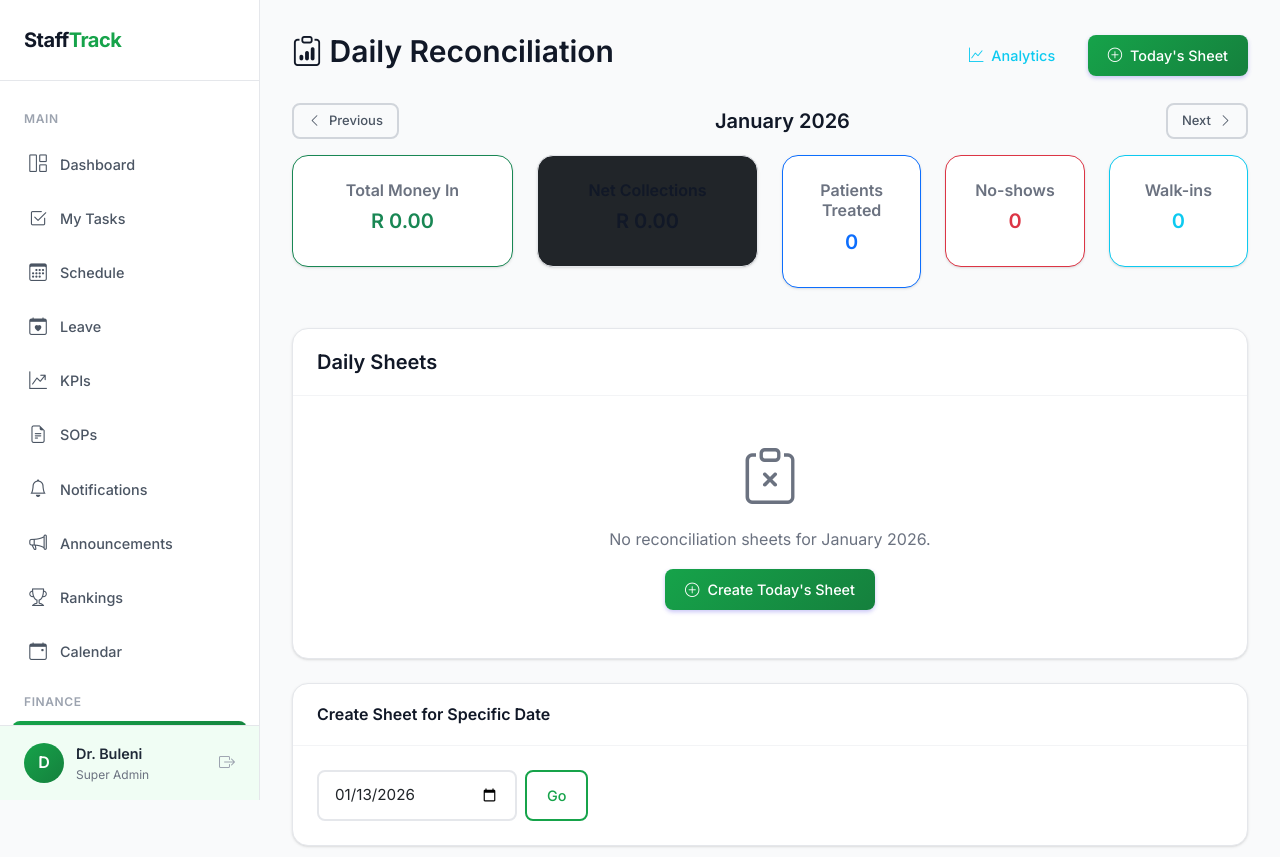
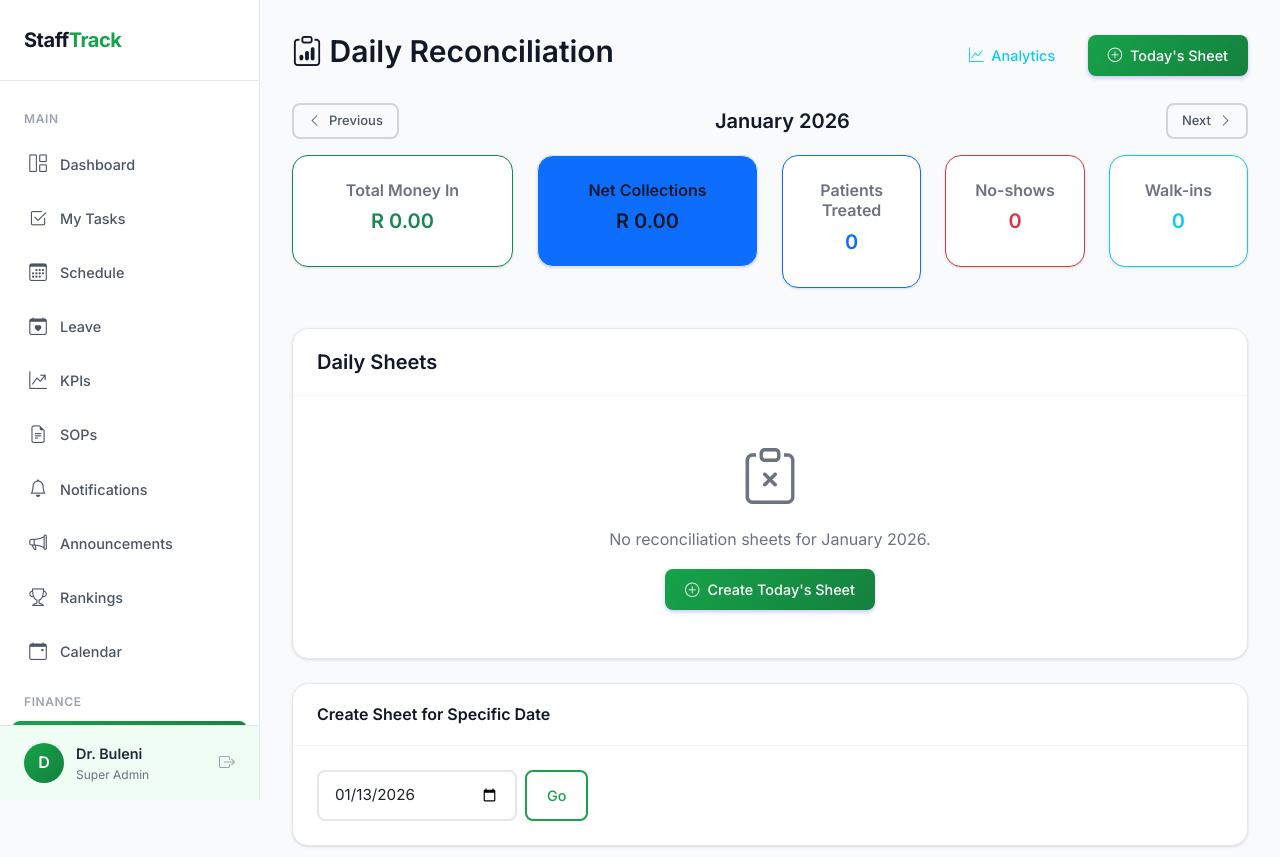
Before and after one commit to drbuleni/stafftrack, a Flask app: page /reconciliation/ in a window 1280 px wide. Shown: the top 857 px of the page. Run offline with Flask 3, Linux system fonts and the light colour scheme; a user stored in the database is signed in; data that the repository does not hold is empty; some libraries are stand-ins or nearby versions.

Commit message:
Change Net Collections card color from dark to blue for better readability
Co-Authored-By: Claude Opus 4.5 <noreply@anthropic.com>

```diff
--- a/app/templates/reconciliation/index.html
+++ b/app/templates/reconciliation/index.html
@@ -37,7 +37,7 @@
         </div>
     </div>
     <div class="col-md-3 mb-3">
-        <div class="card bg-dark text-white">
+        <div class="card bg-primary text-white">
             <div class="card-body text-center">
                 <h6>Net Collections</h6>
                 <h3>R {{ "%.2f"|format(monthly_totals.net_collections) }}</h3>
```
